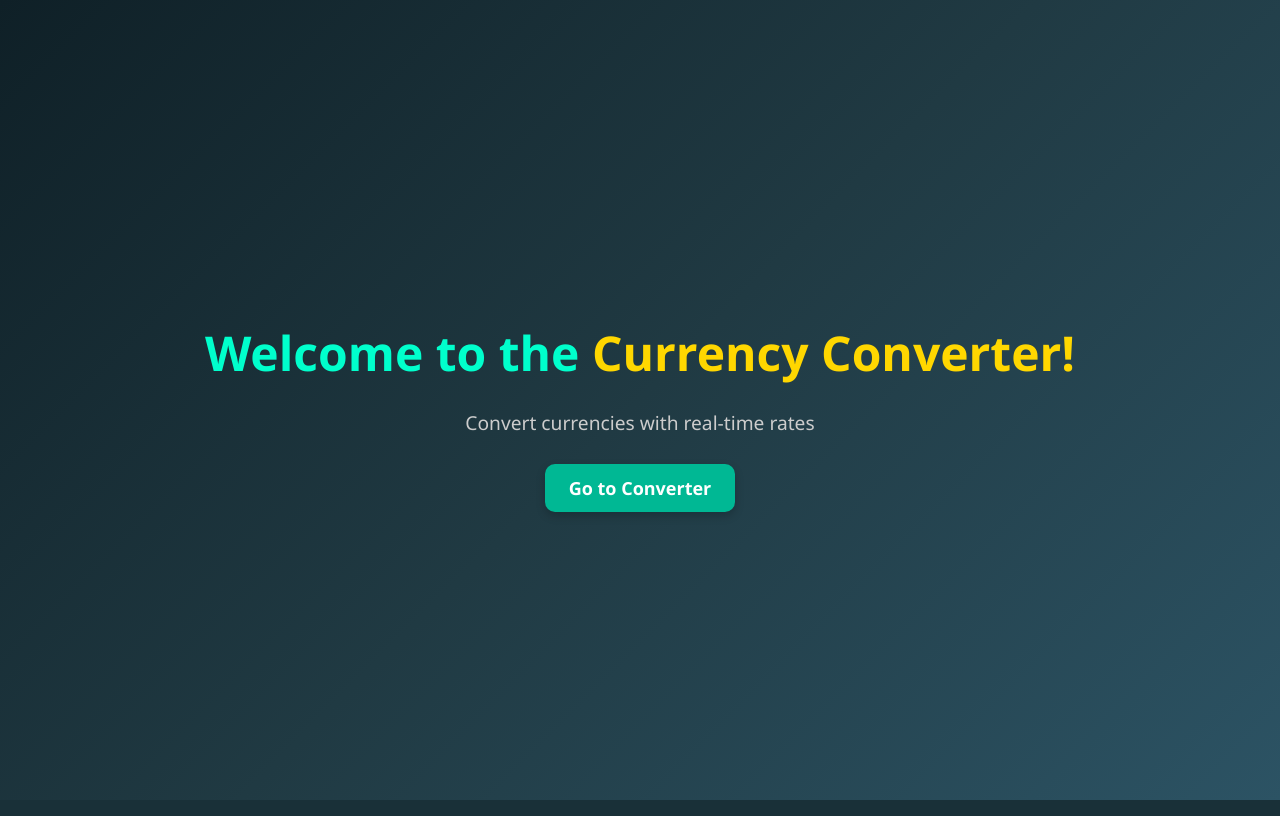
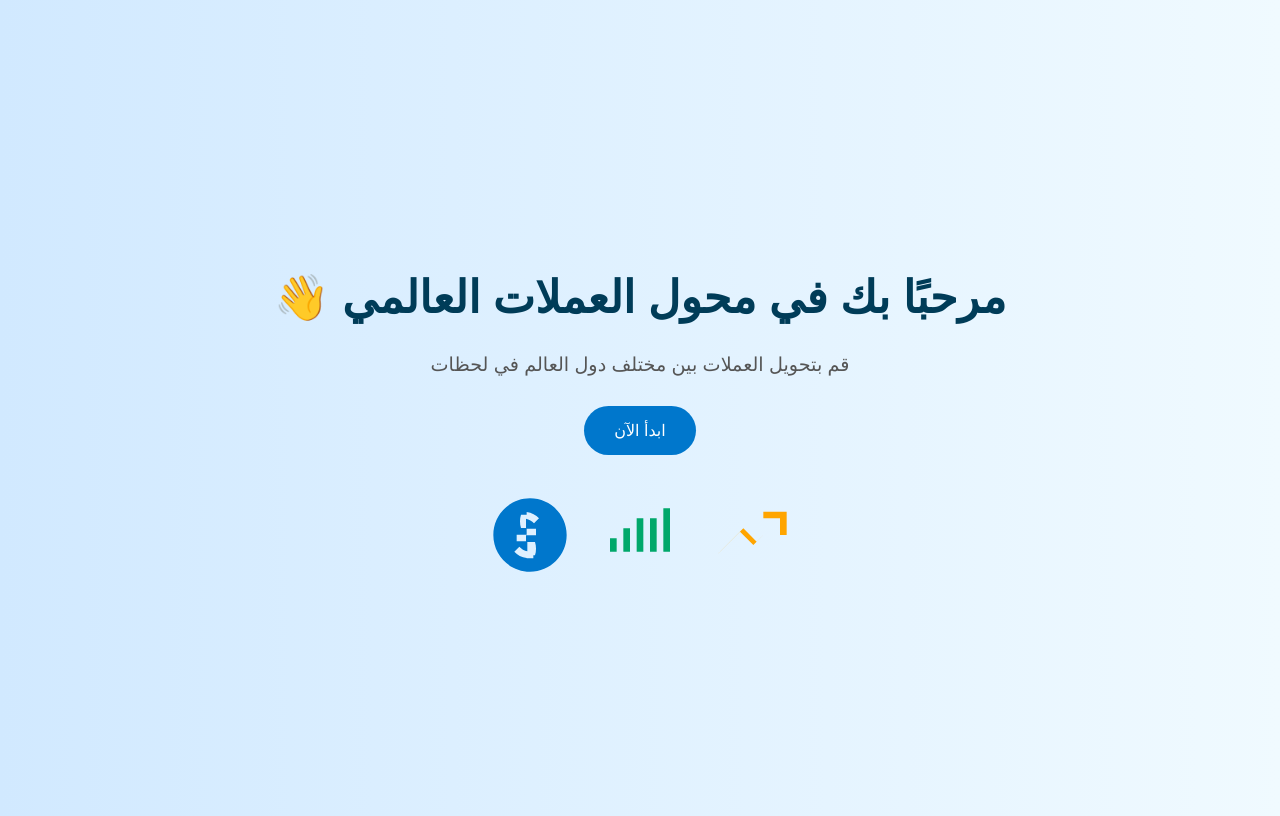
Before and after one commit to ahmedrafat23/currency_converter, a Flask app: page / in a window 1280 px wide. Run offline with Flask 3, Linux system fonts and the light colour scheme.

Commit message:
24/7/2025

```diff
--- a/app.py
+++ b/app.py
@@ -1,14 +1,52 @@
-from flask import Flask, render_template
+from flask import Flask, render_template, request
+import requests
 
 app = Flask(__name__)
 
-@app.route("/")
+API_KEY = '86d4ab9239a7e51aa9d81b64'
+BASE_URL = f'https://v6.exchangerate-api.com/v6/{API_KEY}/latest/'
+
+def get_rates(base):
+    url = BASE_URL + base
+    res = requests.get(url)
+    data = res.json()
+    if data['result'] == 'success':
+        return data['conversion_rates']
+    return None
+
+@app.route('/')
 def welcome():
-    return render_template("welcome.html")
+    return render_template('welcome.html')
 
-@app.route("/converter")
+@app.route('/converter', methods=['GET', 'POST'])
 def converter():
-    return render_template("converter.html")
+    result = None
+    currencies = []
+    amount = 0
+    from_currency = 'USD'
+    to_currency = 'EUR'
 
-if __name__ == "__main__":
+    if request.method == 'POST':
+        from_currency = request.form['from_currency']
+        to_currency = request.form['to_currency']
+        amount = float(request.form['amount'])
+
+        rates = get_rates(from_currency)
+        if rates and to_currency in rates:
+            result = round(amount * rates[to_currency], 2)
+        currencies = list(rates.keys()) if rates else []
+    else:
+        rates = get_rates('USD')
+        currencies = list(rates.keys()) if rates else []
+
+    return render_template(
+        'converter.html',
+        result=result,
+        currencies=currencies,
+        from_currency=from_currency,
+        to_currency=to_currency,
+        amount=amount
+    )
+
+if __name__ == '__main__':
     app.run(debug=True)
--- a/templates/welcome.html
+++ b/templates/welcome.html
@@ -1,26 +1,86 @@
 <!DOCTYPE html>
-<html lang="en">
+<html lang="ar">
 
 <head>
     <meta charset="UTF-8">
-    <title>Welcome</title>
-    <link rel="stylesheet" href="{{ url_for('static', filename='css/style.css') }}">
+    <title>مرحبًا بك في محول العملات</title>
+    <style>
+        body {
+            font-family: 'Cairo', sans-serif;
+            background: linear-gradient(to right, #d1e9ff, #f0faff);
+            height: 100vh;
+            display: flex;
+            justify-content: center;
+            align-items: center;
+            flex-direction: column;
+            color: #003c58;
+        }
+
+        h1 {
+            font-size: 2.8em;
+            margin-bottom: 10px;
+        }
+
+        p {
+            font-size: 1.2em;
+            color: #555;
+            margin-bottom: 30px;
+        }
+
+        .start-btn {
+            background-color: #0077cc;
+            color: white;
+            padding: 15px 30px;
+            border: none;
+            border-radius: 30px;
+            font-size: 1em;
+            text-decoration: none;
+            transition: background-color 0.3s ease;
+        }
+
+        .start-btn:hover {
+            background-color: #005fa3;
+        }
+
+        .icons {
+            margin-top: 40px;
+            display: flex;
+            gap: 30px;
+        }
+
+        .icon {
+            width: 80px;
+            height: 80px;
+        }
+
+        audio {
+            display: none;
+        }
+    </style>
 </head>
 
 <body>
-    <div class="welcome-container">
-        <h1>Welcome to the <span>Currency Converter!</span></h1>
-        <p>Convert currencies with real-time rates</p>
+    <h1>👋 مرحبًا بك في محول العملات العالمي</h1>
+    <p>قم بتحويل العملات بين مختلف دول العالم في لحظات</p>
+    <a href="/converter" class="start-btn">ابدأ الآن</a>
 
-        <!-- زر أنيق للانتقال إلى صفحة المحول -->
-        <a href="/converter" class="converter-btn">Go to Converter</a>
+    <div class="icons">
+        <svg class="icon" fill="#0077cc" viewBox="0 0 24 24">
+            <path
+                d="M12 1C5.9 1 1 5.9 1 12s4.9 11 11 11 11-4.9 11-11S18.1 1 12 1zm1 17.9V19h-2v-.1c-1.5-.2-2.8-.9-3.7-1.9l1.5-1.5c.6.7 1.5 1.2 2.4 1.4v-3H8v-2h3v-2H9.3c-.2-.6-.3-1.3-.3-2 0-.7.1-1.4.3-2H11V5.1c1.5.2 2.8.9 3.7 1.9l-1.5 1.5c-.6-.7-1.5-1.2-2.4-1.4v3h3v2h-3v2h2.7c.2.6.3 1.3.3 2 0 .7-.1 1.4-.3 2H13z" />
+        </svg>
+        <svg class="icon" fill="#00a86b" viewBox="0 0 24 24">
+            <path d="M3 17h2v-4H3v4zm4 0h2v-7H7v7zm4 0h2v-10h-2v10zm4 0h2V7h-2v10zm4 0h2v-13h-2v13z" />
+        </svg>
+        <svg class="icon" fill="#ffa500" viewBox="0 0 24 24">
+            <path d="M3 17l6-6 4 4 8-8v5h2V5h-7v2h5l-7 7-4-4-8 8z" />
+        </svg>
     </div>
 
-    <audio id="money-audio" autoplay>
-        <source src="{{ url_for('static', filename='audio/money.mp3') }}" type="audio/mpeg">
+    <audio autoplay>
+        <source src="{{ url_for('static', filename='audio/welcome.mp3') }}" type="audio/mpeg">
+        Your browser does not support the audio element.
     </audio>
-
-    <script src="{{ url_for('static', filename='js/welcome.js') }}"></script>
 </body>
 
 </html>
```
Also changed, not shown: templates/converter.html (+32 -53 lines).
